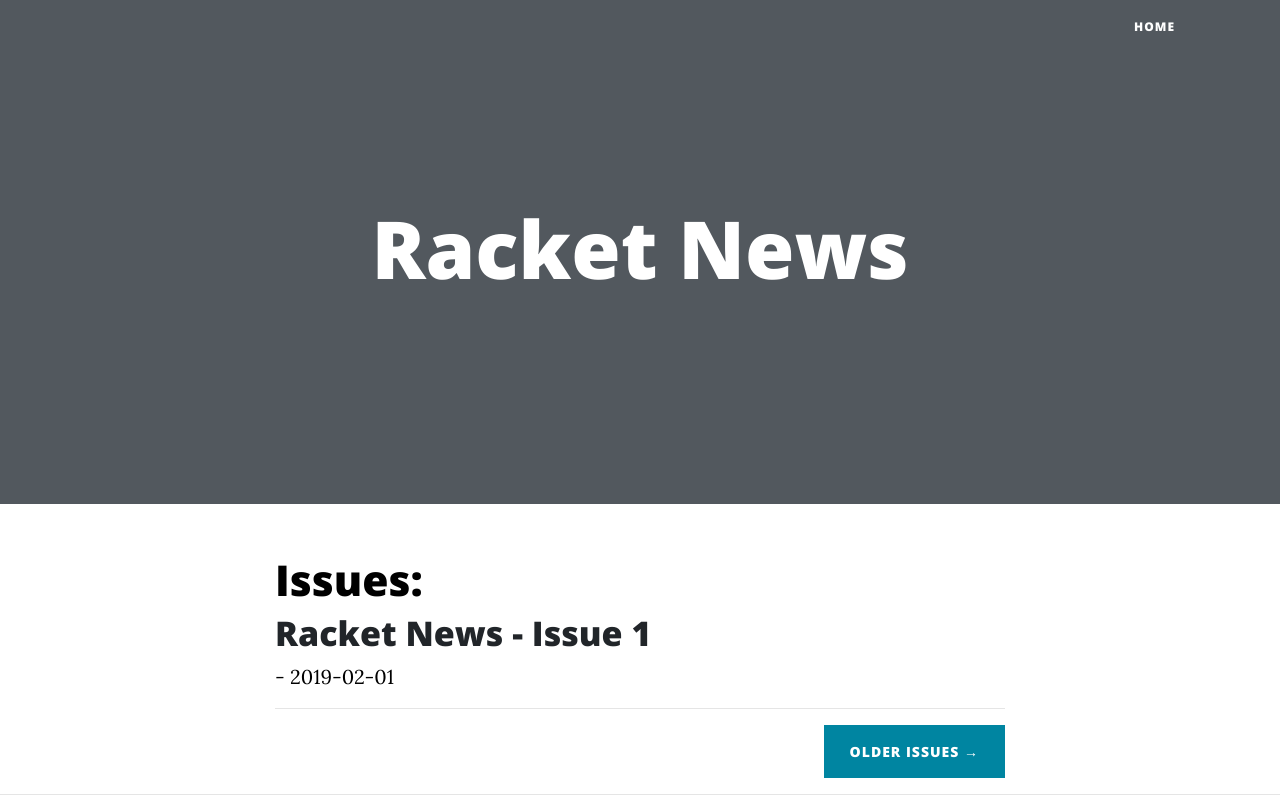
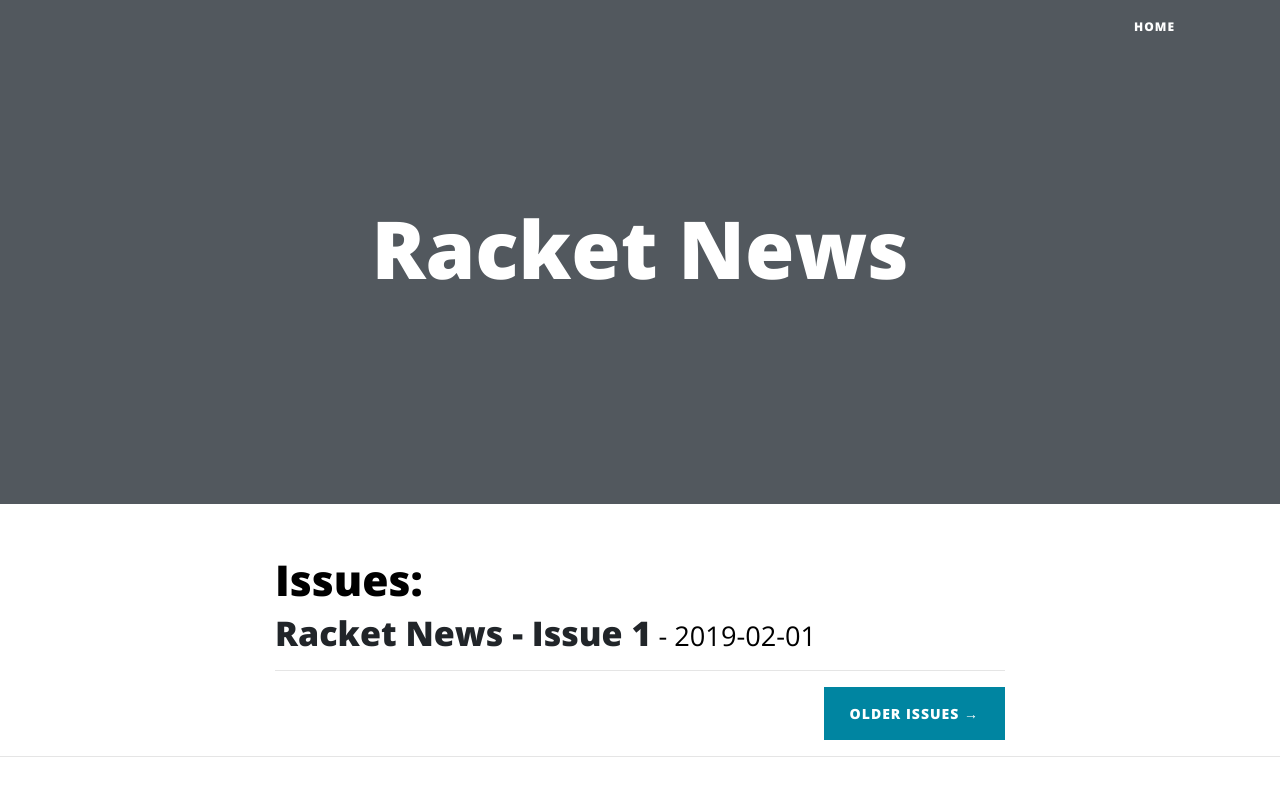
Before and after one commit to racket-news/racket-news.github.io, a plain HTML site: page index.html in a window 1280 px wide. Shown: the top 800 px of the page. Drawn offline with nearby package versions, Linux system fonts and the light colour scheme.

Commit message:
Initial site draft

```diff
--- a/index.html
+++ b/index.html
@@ -106,8 +106,8 @@
           <h1>Issues:</h1>
           <article>
   <header>
-    <h2><a href='/2019/02/racket-news-issue-1.html'>Racket News - Issue 1</a></h2> -
-<time datetime="2019-02-01" pubdate="true">2019-02-01</time>
+    <h2><a href='/2019/02/racket-news-issue-1.html'>Racket News - Issue 1</a><small> -
+<time datetime="2019-02-01" pubdate="true">2019-02-01</time></small></h2>
   </header>
 </article>
           <hr>
```
